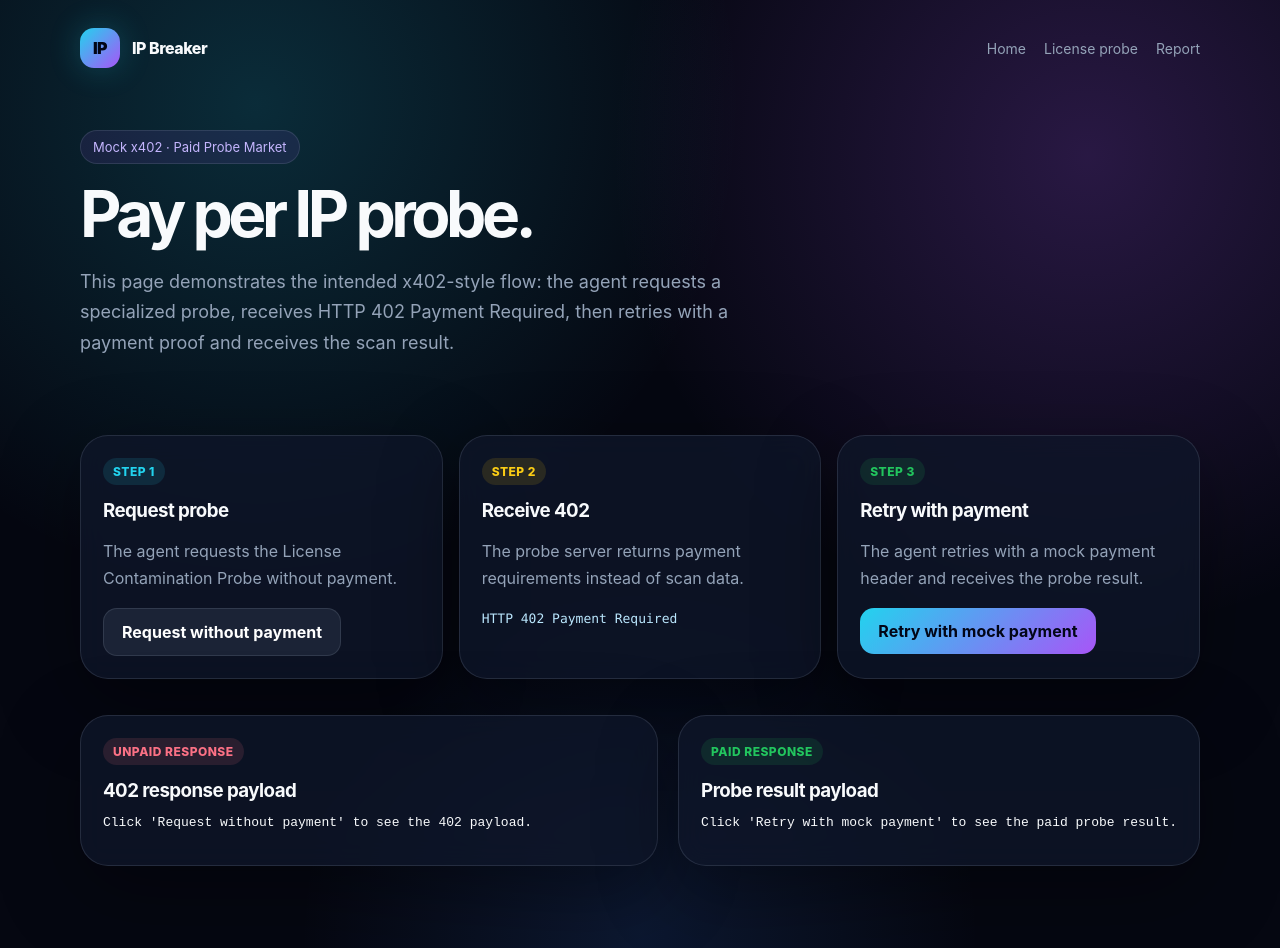
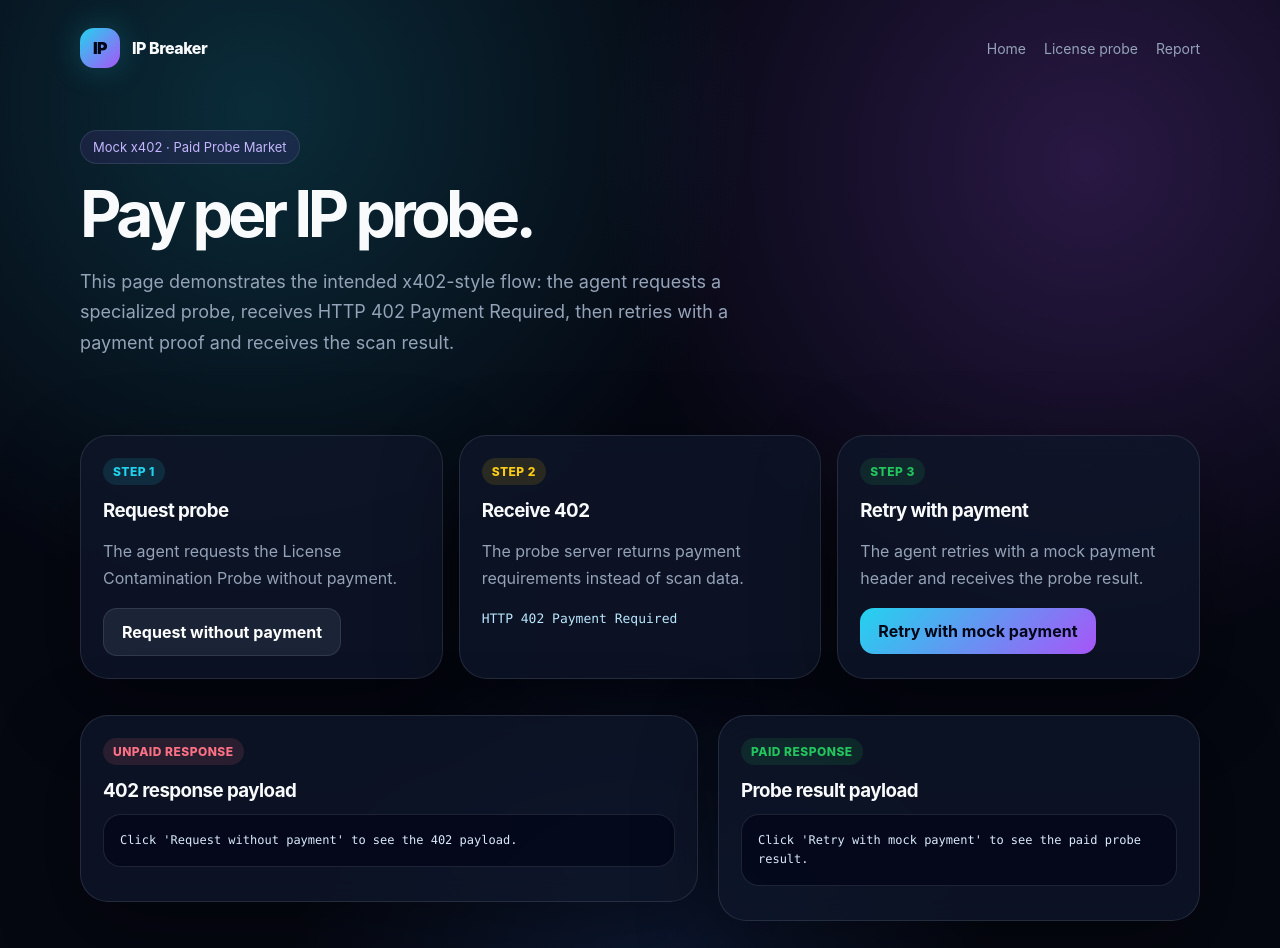
Before and after one commit to StuartCHAN/ip-breaker, a Next.js app in the folder apps/web/: page /probes in a window 1280 px wide. Shown: the top 948 px of the page. Built offline with nearby package versions, Linux system fonts and the light colour scheme.

Commit message:
Add code block styling for probe demo

```diff
--- a/apps/web/app/globals.css
+++ b/apps/web/app/globals.css
@@ -76,6 +76,7 @@ button, input, textarea, select {
   gap: 18px;
   color: var(--muted);
   font-size: 14px;
+  flex-wrap: wrap;
 }
 
 .hero {
@@ -144,6 +145,11 @@ p {
   align-items: center;
   justify-content: center;
   font-weight: 700;
+}
+
+.btn:disabled {
+  opacity: 0.6;
+  cursor: not-allowed;
 }
 
 .btn-primary {
@@ -297,6 +303,21 @@ textarea {
   font-size: 13px;
 }
 
+.code-block {
+  width: 100%;
+  max-height: 520px;
+  overflow: auto;
+  padding: 16px;
+  border-radius: 18px;
+  border: 1px solid rgba(148, 163, 184, 0.18);
+  background: rgba(2, 6, 23, 0.72);
+  color: #dbeafe;
+  font-family: ui-monospace, SFMono-Regular, Menlo, Monaco, Consolas, monospace;
+  font-size: 12px;
+  line-height: 1.6;
+  white-space: pre-wrap;
+}
+
 .footer-note {
   margin: 44px 0 24px;
   font-size: 13px;
```
